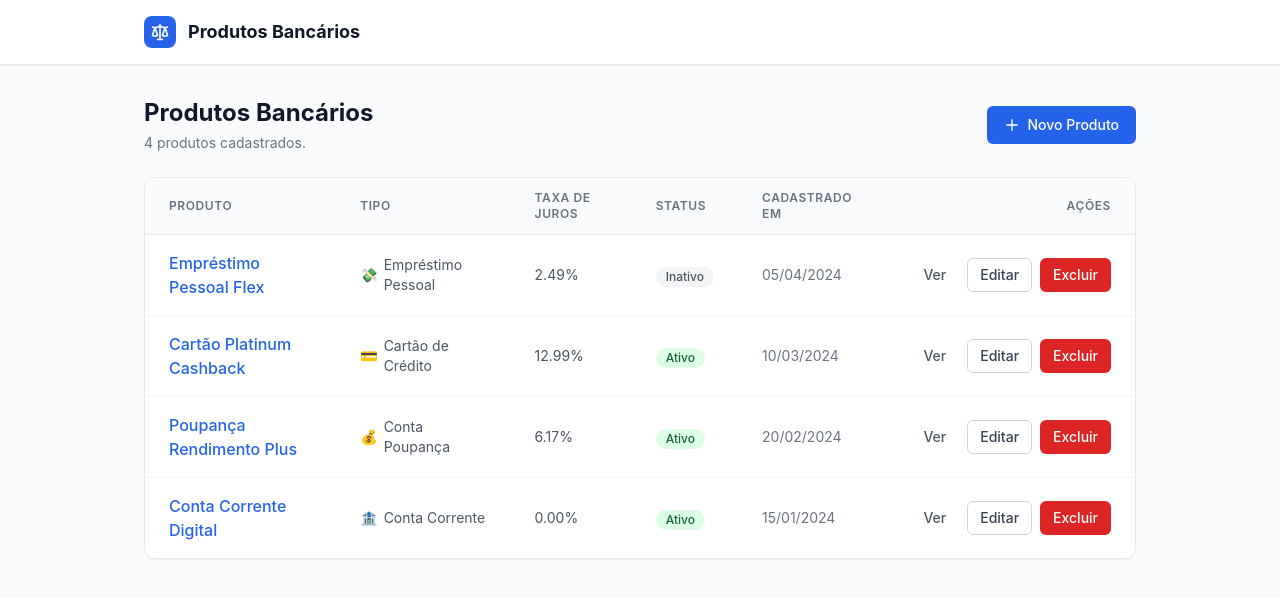
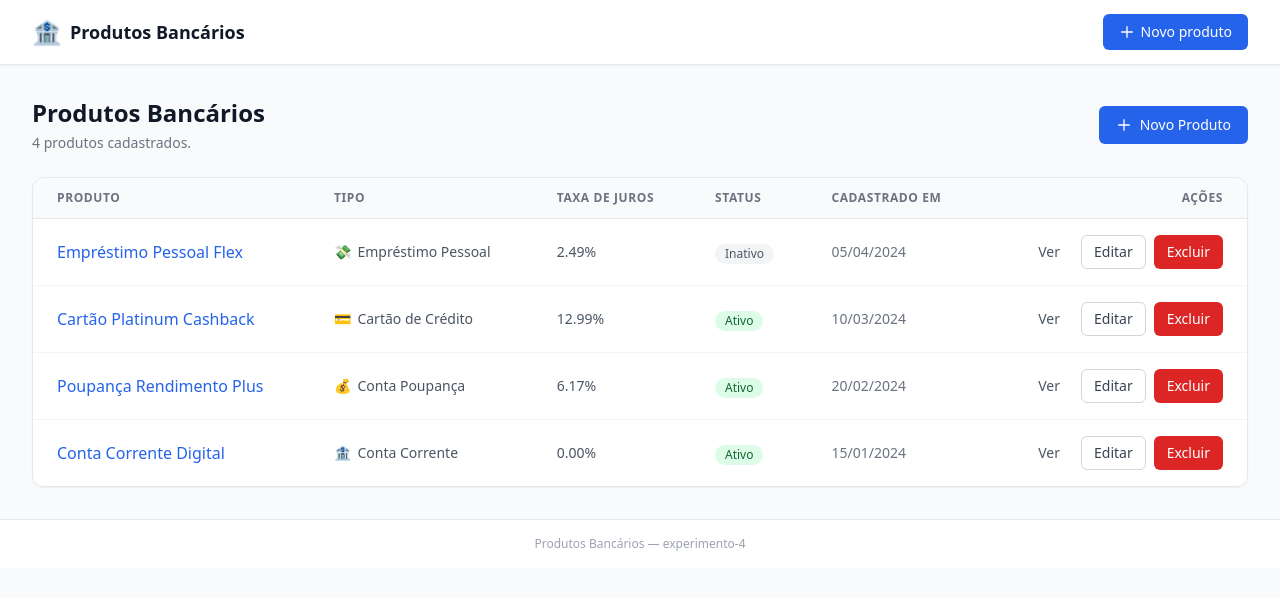
Before and after one commit to ldbarboza/experimento-4, a Next.js app: page / in a window 1280 px wide. Shown: the top 598 px of the page. Built offline with nearby package versions, Linux system fonts and the light colour scheme.

Commit message:
feat: add app layout, global CSS, and 404 page

```diff
--- a/src/app/globals.css
+++ b/src/app/globals.css
@@ -4,11 +4,32 @@
 
 @layer base {
   html {
-    font-family: -apple-system, BlinkMacSystemFont, 'Segoe UI', Roboto, Oxygen, Ubuntu, Cantarell,
-      'Open Sans', 'Helvetica Neue', sans-serif;
+    font-family: ui-sans-serif, system-ui, -apple-system, BlinkMacSystemFont,
+      'Segoe UI', Roboto, 'Helvetica Neue', Arial, 'Noto Sans', sans-serif;
   }
 
   body {
     @apply bg-gray-50 text-gray-900 antialiased;
   }
 }
+
+@layer utilities {
+  .animate-in {
+    animation: animate-in 0.2s ease-out;
+  }
+
+  .slide-in-from-top-2 {
+    --tw-enter-translate-y: -0.5rem;
+  }
+
+  @keyframes animate-in {
+    from {
+      opacity: 0;
+      transform: translateY(var(--tw-enter-translate-y, 0));
+    }
+    to {
+      opacity: 1;
+      transform: translateY(0);
+    }
+  }
+}
--- a/src/app/layout.tsx
+++ b/src/app/layout.tsx
@@ -2,19 +2,38 @@ import type { Metadata } from 'next';
 import './globals.css';
 
 export const metadata: Metadata = {
-  title: 'Produtos Bancários | Experimento-4',
-  description: 'Aplicação de cadastro de produtos bancários.',
+  title: {
+    default: 'Produtos Bancários',
+    template: '%s | Produtos Bancários',
+  },
+  description: 'Sistema de cadastro de produtos bancários.',
 };
 
-export default function RootLayout({ children }: { children: React.ReactNode }) {
+export default function RootLayout({
+  children,
+}: {
+  children: React.ReactNode;
+}) {
   return (
     <html lang="pt-BR">
       <body>
-        <header className="border-b border-gray-200 bg-white shadow-sm">
-          <div className="mx-auto flex max-w-5xl items-center gap-3 px-4 py-4">
-            <div className="flex h-8 w-8 items-center justify-center rounded-lg bg-blue-600">
+        {/* Top navigation bar */}
+        <header className="bg-white border-b border-gray-200 shadow-sm">
+          <div className="max-w-7xl mx-auto px-4 sm:px-6 lg:px-8">
+            <div className="flex items-center justify-between h-16">
+              <a href="/" className="flex items-center gap-2">
+                <span className="text-2xl">🏦</span>
+                <span className="text-lg font-bold text-gray-900">
+                  Produtos Bancários
+                </span>
+              </a>
+              <nav>
+                <a
+                  href="/products/new"
+                  className="inline-flex items-center gap-1.5 bg-blue-600 text-white text-sm font-medium px-4 py-2 rounded-md hover:bg-blue-700 transition-colors"
+                >
                   <svg
-                className="h-5 w-5 text-white"
+                    className="w-4 h-4"
                     fill="none"
                     viewBox="0 0 24 24"
                     stroke="currentColor"
@@ -23,16 +42,29 @@ export default function RootLayout({ children }: { children: React.ReactNode })
                     <path
                       strokeLinecap="round"
                       strokeLinejoin="round"
-                  d="M3 6l3 1m0 0l-3 9a5.002 5.002 0 006.001 0M6 7l3 9M6 7l6-2m6 2l3-1m-3 1l-3 9a5.002 5.002 0 006.001 0M18 7l3 9m-3-9l-6-2m0-2v2m0 16V5m0 16H9m3 0h3"
+                      d="M12 4v16m8-8H4"
                     />
                   </svg>
+                  Novo produto
+                </a>
+              </nav>
             </div>
-            <a href="/" className="text-lg font-bold text-gray-900 hover:text-blue-600">
-              Produtos Bancários
-            </a>
           </div>
         </header>
-        <main className="mx-auto max-w-5xl px-4 py-8">{children}</main>
+
+        {/* Main content */}
+        <main className="max-w-7xl mx-auto px-4 sm:px-6 lg:px-8 py-8">
+          {children}
+        </main>
+
+        {/* Footer */}
+        <footer className="mt-auto border-t border-gray-200 bg-white">
+          <div className="max-w-7xl mx-auto px-4 sm:px-6 lg:px-8 py-4">
+            <p className="text-xs text-center text-gray-400">
+              Produtos Bancários &mdash; experimento-4
+            </p>
+          </div>
+        </footer>
       </body>
     </html>
   );
--- a/src/app/not-found.tsx
+++ b/src/app/not-found.tsx
@@ -1,17 +1,37 @@
+import type { Metadata } from 'next';
 import Link from 'next/link';
+
+export const metadata: Metadata = {
+  title: 'Página não encontrada',
+};
 
 export default function NotFound() {
   return (
-    <div className="flex flex-col items-center justify-center py-24 text-center">
-      <p className="text-7xl font-extrabold text-blue-600">404</p>
-      <h1 className="mt-4 text-2xl font-bold text-gray-900">Página não encontrada</h1>
-      <p className="mt-2 text-gray-500">
-        O recurso que você está procurando não existe ou foi removido.
+    <div className="flex flex-col items-center justify-center min-h-[60vh] text-center">
+      <div className="text-8xl font-bold text-gray-200 mb-4">404</div>
+      <h1 className="text-2xl font-bold text-gray-800 mb-2">
+        Página não encontrada
+      </h1>
+      <p className="text-gray-500 mb-8 max-w-md">
+        O produto ou página que você está procurando não existe ou foi removido.
       </p>
       <Link
         href="/"
-        className="mt-6 inline-flex items-center gap-2 rounded-lg bg-blue-600 px-5 py-2.5 text-sm font-medium text-white hover:bg-blue-700"
+        className="inline-flex items-center gap-2 bg-blue-600 text-white px-6 py-3 rounded-md font-medium hover:bg-blue-700 transition-colors"
       >
+        <svg
+          className="w-4 h-4"
+          fill="none"
+          viewBox="0 0 24 24"
+          stroke="currentColor"
+          strokeWidth={2}
+        >
+          <path
+            strokeLinecap="round"
+            strokeLinejoin="round"
+            d="M10 19l-7-7m0 0l7-7m-7 7h18"
+          />
+        </svg>
         Voltar para a lista
       </Link>
     </div>
```
Lines whose indentation alone changed are shown as unchanged.
